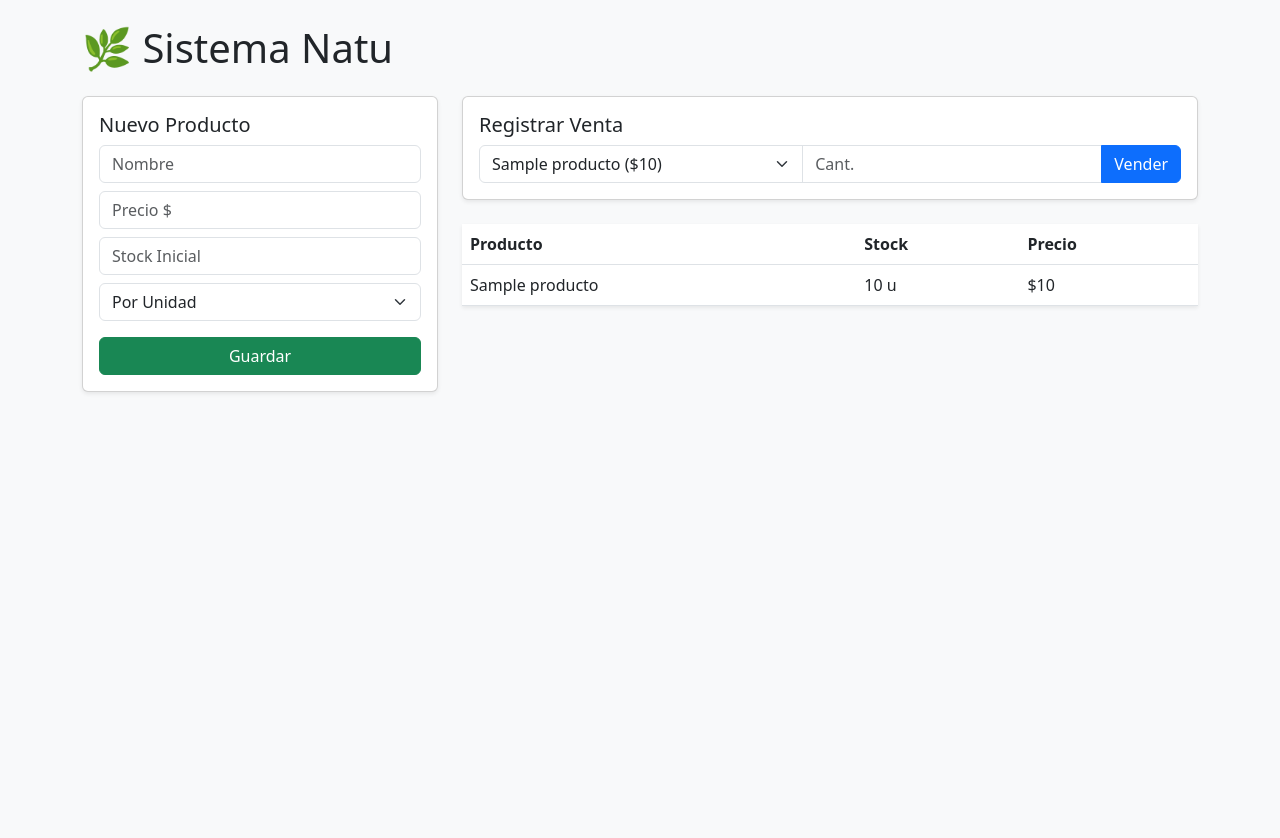
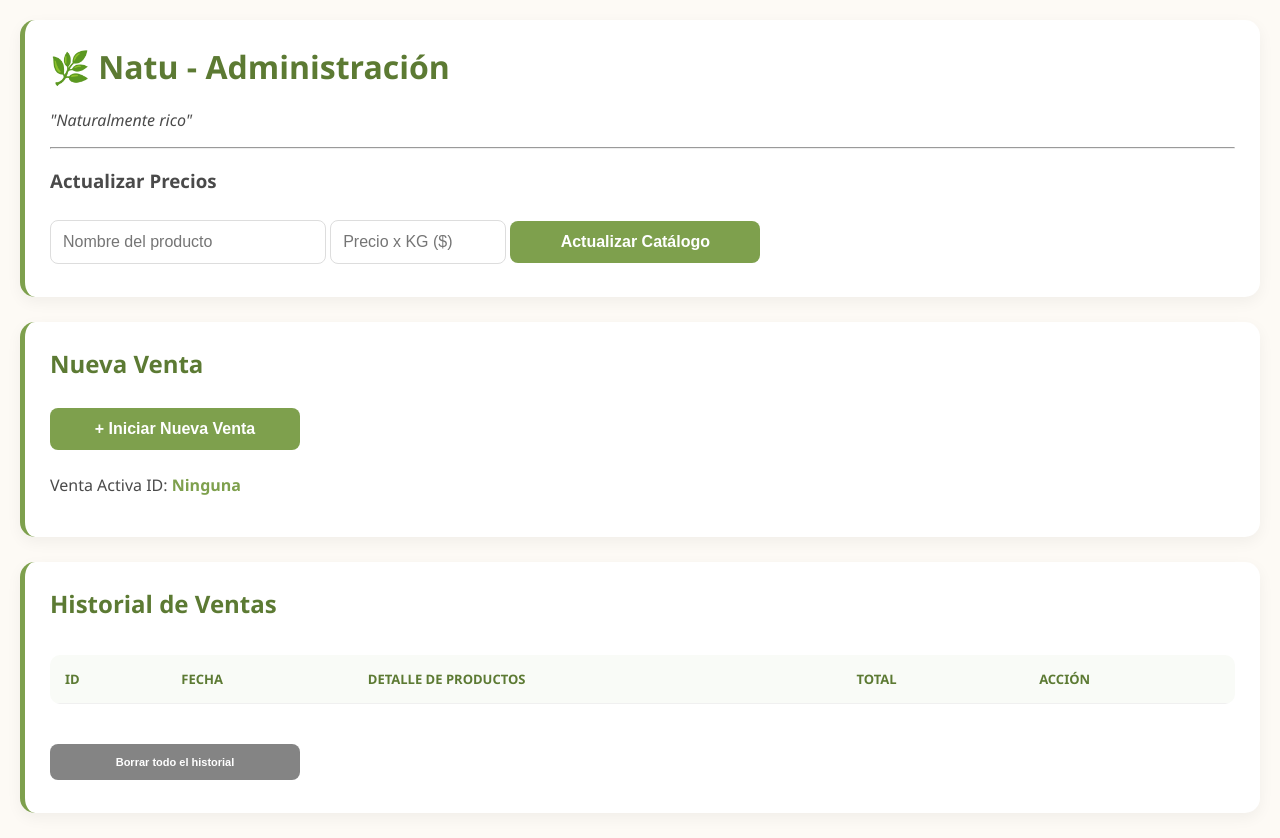
Before and after one commit to Samir1111111/natu, a FastAPI app: page / in a window 1280 px wide. Before the commit the page ends 393 px from the top, so only its background shows below. Run offline with FastAPI, Linux system fonts and the light colour scheme; a database or web service that is not in the repository returns one stand-in record (values such as "Sample title"); lists and menus that the app fills with data are empty; some libraries are stand-ins or nearby versions.

Commit message:
Update index.html for sales management interface

```diff
--- a/templates/index.html
+++ b/templates/index.html
@@ -2,53 +2,176 @@
 <html lang="es">
 <head>
     <meta charset="UTF-8">
-    <title>Natu - Gestión</title>
-    <link href="https://cdn.jsdelivr.net/npm/bootstrap@5.3.0/dist/css/bootstrap.min.css" rel="stylesheet">
+    <meta name="viewport" content="width=device-width, initial-scale=1.0">
+    <title>Natu - Gestión de Ventas</title>
+    <style>
+        body { font-family: 'Segoe UI', sans-serif; margin: 20px; background: #fdfaf5; color: #4a4a4a; }
+        .card { background: white; padding: 25px; border-radius: 15px; box-shadow: 0 5px 15px rgba(0,0,0,0.05); margin-bottom: 25px; border-left: 5px solid #7ea04d; }
+        h1, h2 { color: #5c7a33; margin-top: 0; }
+        input, button { padding: 12px; margin: 8px 0; border-radius: 8px; border: 1px solid #ddd; font-size: 16px; }
+        input:focus { outline: none; border-color: #7ea04d; box-shadow: 0 0 5px rgba(126,160,77,0.3); }
+        button { cursor: pointer; background: #7ea04d; color: white; border: none; font-weight: 600; transition: 0.3s; width: 100%; max-width: 250px; }
+        button:hover { background: #6a8841; transform: translateY(-1px); }
+        .btn-print { background: #4a90e2; }
+        .btn-del { background: #e74c3c; width: auto; padding: 5px 12px; }
+        table { width: 100%; border-collapse: collapse; margin-top: 15px; background: white; border-radius: 10px; overflow: hidden; }
+        th, td { padding: 15px; text-align: left; border-bottom: 1px solid #f0f0f0; }
+        th { background: #f9fbf7; color: #5c7a33; text-transform: uppercase; font-size: 13px; }
+        .sub-btn { background: #333; font-size: 11px; margin-top: 40px; opacity: 0.6; }
+    </style>
 </head>
-<body class="bg-light">
-    <div class="container mt-4">
-        <h1 class="mb-4">🌿 Sistema Natu</h1>
-        <div class="row">
-            <div class="col-md-4">
-                <form action="/agregar_producto" method="POST" class="card p-3 shadow-sm">
-                    <h5>Nuevo Producto</h5>
-                    <input type="text" name="nombre" class="form-control mb-2" placeholder="Nombre" required>
-                    <input type="number" step="0.01" name="precio" class="form-control mb-2" placeholder="Precio $" required>
-                    <input type="number" step="0.01" name="stock" class="form-control mb-2" placeholder="Stock Inicial" required>
-                    <select name="es_unidad" class="form-select mb-3">
-                        <option value="true">Por Unidad</option>
-                        <option value="false">Por Peso (Kg)</option>
-                    </select>
-                    <button class="btn btn-success">Guardar</button>
+<body>
+
+    <div class="card">
+        <h1>🌿 Natu - Administración</h1>
+        <p><i>"Naturalmente rico"</i></p>
+        <hr>
+        <h3>Actualizar Precios</h3>
+        <form id="form_catalogo">
+            <input type="text" name="nombre" list="lista_productos_cat" placeholder="Nombre del producto" required style="width: 250px;">
+            <datalist id="lista_productos_cat">
+                {% for p in productos %}<option value="{{p[1]}}">{% endfor %}
+            </datalist>
+            <input type="number" step="0.01" name="precio_kg" placeholder="Precio x KG ($)" required style="width: 150px;">
+            <button type="submit">Actualizar Catálogo</button>
         </form>
     </div>
-            <div class="col-md-8">
-                <form action="/venta" method="POST" class="card p-3 shadow-sm mb-4">
-                    <h5>Registrar Venta</h5>
-                    <div class="input-group">
-                        <select name="producto_id" class="form-select">
-                            {% for p in productos %}
-                            <option value="{{ p.id }}">{{ p.nombre }} (${{ p.precio_unitario }})</option>
-                            {% endfor %}
-                        </select>
-                        <input type="number" step="0.01" name="cantidad" class="form-control" placeholder="Cant.">
-                        <button class="btn btn-primary">Vender</button>
+
+    <div class="card">
+        <h2>Nueva Venta</h2>
+        <button onclick="crearVenta()">+ Iniciar Nueva Venta</button>
+        <p>Venta Activa ID: <span id="disp_id" style="font-weight:bold; color: #7ea04d;">Ninguna</span></p>
+
+        <div id="zona_carga" style="display:none; padding: 20px; background: #f9f9f9; border-radius: 10px;">
+            <input list="lista_productos_cat" id="in_prod" placeholder="Producto...">
+            <input type="number" id="in_gr" placeholder="Gramos">
+            <button onclick="agregarItem()">Añadir Producto</button>
+            <ul id="lista_prev" style="margin: 15px 0;"></ul>
+            <button onclick="finalizarVenta()" class="btn-print">Cerrar y Guardar Venta</button>
         </div>
-                </form>
-                <table class="table table-white shadow-sm">
-                    <thead><tr><th>Producto</th><th>Stock</th><th>Precio</th></tr></thead>
-                    <tbody>
-                        {% for p in productos %}
+    </div>
+
+    <div class="card">
+        <h2>Historial de Ventas</h2>
+        <div style="overflow-x: auto;">
+            <table>
+                <thead>
                     <tr>
-                            <td>{{ p.nombre }}</td>
-                            <td>{{ p.stock_actual }} {{ 'u' if p.es_unidad else 'kg' }}</td>
-                            <td>${{ p.precio_unitario }}</td>
+                        <th>ID</th>
+                        <th>Fecha</th>
+                        <th>Detalle de Productos</th>
+                        <th>Total</th>
+                        <th>Acción</th>
                     </tr>
-                        {% endfor %}
-                    </tbody>
+                </thead>
+                <tbody id="tabla_ventas"></tbody>
             </table>
         </div>
+        <button onclick="resetSistema()" class="sub-btn">Borrar todo el historial</button>
     </div>
-    </div>
+
+<script>
+    let current_id = null;
+
+    function crearVenta() {
+        fetch('/nueva_venta').then(res => res.json()).then(data => {
+            current_id = data.venta_id;
+            document.getElementById('disp_id').innerText = current_id;
+            document.getElementById('zona_carga').style.display = 'block';
+            document.getElementById('lista_prev').innerHTML = '';
+        });
+    }
+
+    function agregarItem() {
+        let form = new FormData();
+        form.append('venta_id', current_id);
+        form.append('producto', document.getElementById('in_prod').value);
+        form.append('gramos', document.getElementById('in_gr').value);
+
+        fetch('/agregar_producto', {method: 'POST', body: form})
+        .then(res => res.json())
+        .then(data => {
+            let li = document.createElement('li');
+            li.innerText = `${document.getElementById('in_prod').value} - ${document.getElementById('in_gr').value}g ($${data.subtotal.toFixed(2)})`;
+            document.getElementById('lista_prev').appendChild(li);
+            document.getElementById('in_prod').value = '';
+            document.getElementById('in_gr').value = '';
+        });
+    }
+
+    function finalizarVenta() {
+        let form = new FormData();
+        form.append('venta_id', current_id);
+        fetch('/finalizar_venta', {method: 'POST', body: form}).then(() => {
+            alert("Venta guardada con éxito");
+            document.getElementById('zona_carga').style.display = 'none';
+            document.getElementById('disp_id').innerText = "Ninguna";
+            cargarVentas();
+        });
+    }
+
+    function cargarVentas() {
+        fetch('/ventas').then(res => res.json()).then(data => {
+            let html = '';
+            data.ventas.forEach(v => {
+                html += `<tr>
+                    <td>${v[0]}</td>
+                    <td>${v[1]}</td>
+                    <td style="font-size: 13px;">${v[2] || '---'}</td>
+                    <td><b>$${v[3].toFixed(2)}</b></td>
+                    <td>
+                        <button class="btn-print" onclick="imprimir(${v[0]})" style="width:auto; padding:5px 10px;">🖨️</button>
+                        <button class="btn-del" onclick="eliminar(${v[0]})">🗑️</button>
+                    </td>
+                </tr>`;
+            });
+            document.getElementById('tabla_ventas').innerHTML = html;
+        });
+    }
+
+    function imprimir(id) {
+        fetch(`/ticket/${id}`).then(res => res.json()).then(data => {
+            let win = window.open('', '', 'height=600,width=400');
+            win.document.write(`
+                <html><body style="font-family:monospace; width:280px; padding:10px; color:#333;">
+                    <center>
+                        <h2 style="margin-bottom:5px;">🌿 NATU 🌿</h2>
+                        <p style="font-size:12px; margin-top:0;">Naturalmente Rico</p>
+                        <p>Ticket #${data.venta[0]}<br>${data.venta[1]}</p>
+                    </center>
+                    <hr style="border: 1px dashed #ccc;">
+                    ${data.detalles.map(d => `<p>${d[0]} (${d[1]}g)<br>Subtotal: $${d[2].toFixed(2)}</p>`).join('')}
+                    <hr style="border: 1px dashed #ccc;">
+                    <h3 style="text-align:right;">TOTAL: $${data.venta[2].toFixed(2)}</h3>
+                    <br>
+                    <center><p>¡Gracias por tu compra!</p></center>
+                    <script>window.print(); window.close();<\/script>
+                </body></html>
+            `);
+            win.document.close();
+        });
+    }
+
+    function eliminar(id) {
+        if(confirm("¿Seguro que querés eliminar esta venta?")) {
+            let f = new FormData(); f.append('venta_id', id);
+            fetch('/eliminar_venta', {method: 'POST', body: f}).then(() => cargarVentas());
+        }
+    }
+
+    function resetSistema() {
+        if(confirm("¡ATENCIÓN! Se borrarán todas las ventas y el contador volverá a 1. ¿Continuar?")) {
+            fetch('/reset_sistema', {method: 'POST'}).then(() => location.reload());
+        }
+    }
+
+    document.getElementById('form_catalogo').onsubmit = function(e) {
+        e.preventDefault();
+        fetch('/agregar_producto_catalogo', {method: 'POST', body: new FormData(this)})
+        .then(() => { alert("Producto guardado"); location.reload(); });
+    }
+
+    window.onload = cargarVentas;
+</script>
 </body>
 </html>
```
Lines whose indentation alone changed are shown as unchanged.
